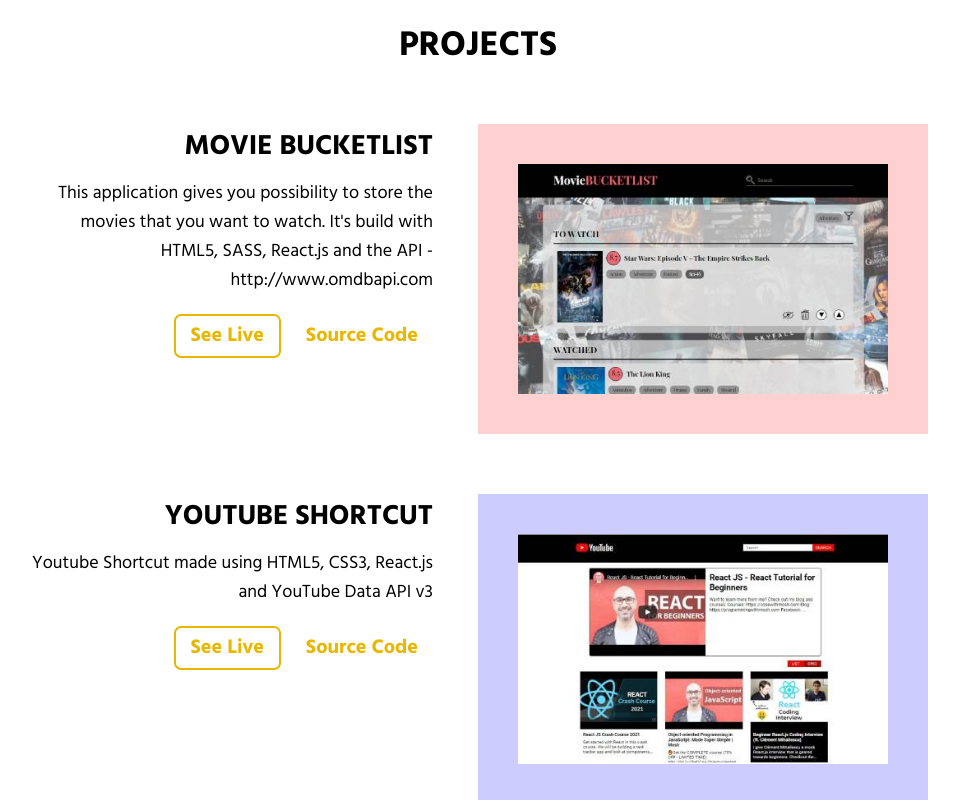
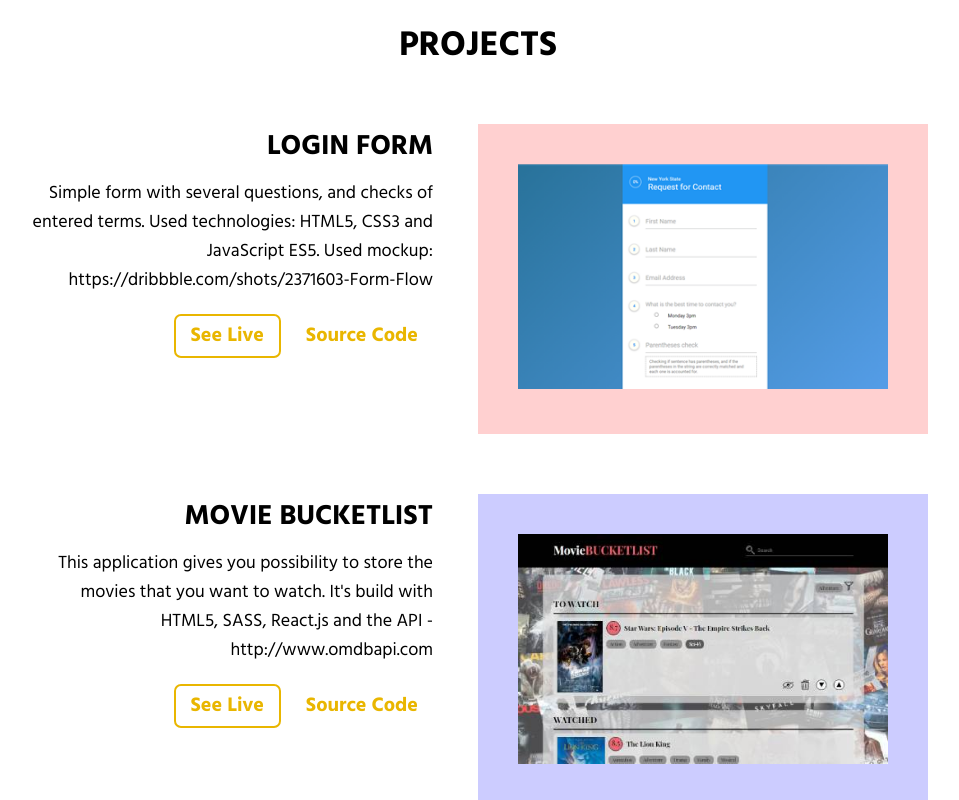
Before and after one commit to elenagiura/portfolio, a React (Create React App) app: page / in a window 1280 px wide. Shown: the part 1660-2460 px from the top of the page, without its empty margins (162-1121 px from the left). Built offline with nearby package versions, Linux system fonts and the light colour scheme.

Commit message:
new project

```diff
--- a/src/datas.js
+++ b/src/datas.js
@@ -3,8 +3,16 @@
 import youTube from './images/projects/yt.jpg';
 import movies from './images/projects/movies.jpg';
 import mu from './images/projects/mu.jpg';
+import form from './images/projects/form.png';
 
 export const datas = [
+	{
+		title: 'LogIn Form',
+		description: "Simple form with several questions, and checks of entered terms. Used technologies: HTML5, CSS3 and JavaScript ES5. Used mockup: https://dribbble.com/shots/2371603-Form-Flow",
+		image: form,
+		live: 'https://elenagiura.github.io/elimination-task/',
+		source: 'https://github.com/elenagiura/elimination-task'
+	},
 	{
 		title: 'Movie Bucketlist',
 		description: "This application gives you possibility to store the movies that you want to watch. It's build with HTML5, SASS, React.js and the API - http://www.omdbapi.com",
```
Also changed, not shown: src/images/projects/form.png (added).
